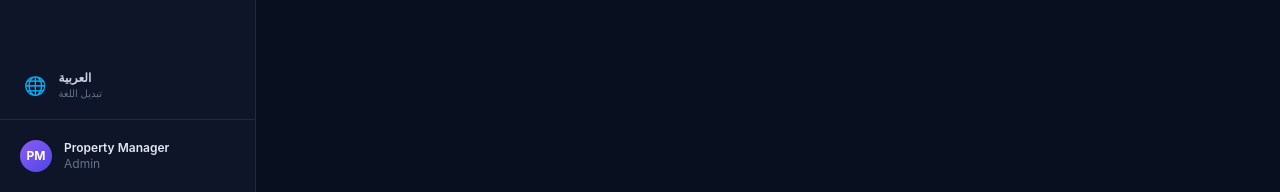
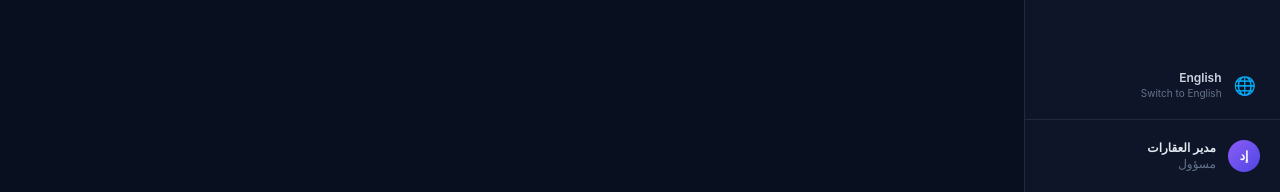
Before and after one commit to sakuraajaj123-tech/Financial-Dashboard, a React (Vite) app: page / in a window 1280 px wide. Shown: the part 608-800 px from the top of the page. Built offline with nearby package versions, Linux system fonts and the light colour scheme; no server answers; the database is empty.

Commit message:
proper english arabic translation

```diff
--- a/index.html
+++ b/index.html
@@ -1,10 +1,11 @@
 <!doctype html>
-<html lang="en">
+<html lang="ar" dir="rtl" class="notranslate" translate="no">
   <head>
     <meta charset="UTF-8" />
+    <meta name="google" content="notranslate" />
     <link rel="icon" type="image/svg+xml" href="/favicon.svg" />
     <meta name="viewport" content="width=device-width, initial-scale=1.0" />
-    <title>financial-dashboard</title>
+    <title>PropertyPMS - نظام إدارة العقارات</title>
   </head>
   <body>
     <div id="root"></div>
--- a/src/App.jsx
+++ b/src/App.jsx
@@ -54,7 +54,7 @@ export default function App() {
 
   // ─── RTL / Language sync ──────────────────────────────────────────────────
   useEffect(() => {
-    const savedLang = localStorage.getItem('pms_language') || 'en';
+    const savedLang = localStorage.getItem('pms_language') || 'ar';
     document.documentElement.dir = savedLang === 'ar' ? 'rtl' : 'ltr';
     document.documentElement.lang = savedLang;
 
--- a/src/components/layout/Header.jsx
+++ b/src/components/layout/Header.jsx
@@ -25,7 +25,7 @@ export function Header({
   const label = addLabel || t('header.addBooking');
 
   return (
-    <header className="sticky top-0 z-30 bg-slate-950/80 backdrop-blur-xl border-b border-slate-700/50 px-4 lg:px-6 py-3.5">
+    <header translate="no" className="notranslate sticky top-0 z-30 bg-slate-950/80 backdrop-blur-xl border-b border-slate-700/50 px-4 lg:px-6 py-3.5">
       <div className="flex items-center justify-between gap-3 sm:gap-4">
         {/* Left/Start: Hamburger (mobile only) + Title area */}
         <div className="flex items-center gap-3 min-w-0">
@@ -33,7 +33,7 @@ export function Header({
             type="button"
             onClick={onToggleSidebar}
             className="p-2 -ms-1 rounded-xl text-slate-400 hover:text-white hover:bg-slate-800/80 md:hidden flex-shrink-0 transition-colors focus:outline-none"
-            aria-label="Open Navigation Menu"
+            aria-label={t('common.openNav')}
           >
             <Menu className="w-5 h-5" />
           </button>
--- a/src/components/layout/Sidebar.jsx
+++ b/src/components/layout/Sidebar.jsx
@@ -44,7 +44,8 @@ export function Sidebar({ activeView, onNavigate, isOpen, onClose }) {
 
       {/* Sidebar Drawer */}
       <aside
-        className={`fixed left-0 top-0 h-full w-72 md:w-64 bg-slate-900/95 backdrop-blur-xl border-r border-slate-700/50 flex flex-col z-50 transition-transform duration-300 ease-in-out rtl:left-auto rtl:right-0 rtl:border-r-0 rtl:border-l md:!transform-none md:!translate-x-0 md:rtl:!translate-x-0 ${
+        translate="no"
+        className={`notranslate fixed left-0 top-0 h-full w-72 md:w-64 bg-slate-900/95 backdrop-blur-xl border-r border-slate-700/50 flex flex-col z-50 transition-transform duration-300 ease-in-out rtl:left-auto rtl:right-0 rtl:border-r-0 rtl:border-l md:!transform-none md:!translate-x-0 md:rtl:!translate-x-0 ${
           isOpen ? 'translate-x-0' : '-translate-x-full rtl:translate-x-full'
         }`}
       >
@@ -65,7 +66,7 @@ export function Sidebar({ activeView, onNavigate, isOpen, onClose }) {
             type="button"
             onClick={onClose}
             className="md:hidden p-1.5 rounded-lg text-slate-400 hover:text-white hover:bg-slate-800 transition-colors focus:outline-none"
-            aria-label="Close Navigation"
+            aria-label={t('common.closeNav')}
           >
             <X className="w-5 h-5" />
           </button>
@@ -93,13 +94,13 @@ export function Sidebar({ activeView, onNavigate, isOpen, onClose }) {
         <div className="px-3 pb-2">
           <button
             onClick={toggleLanguage}
-            title={isArabic ? 'Switch to English' : 'التبديل إلى العربية'}
+            title={isArabic ? t('common.switchToEnglish') : t('common.switchToArabic')}
             className="w-full flex items-center gap-3 px-3 py-2.5 rounded-xl text-slate-400 hover:text-slate-200 hover:bg-slate-800/60 transition-all duration-200 group"
           >
             <span className="text-lg leading-none flex-shrink-0">🌐</span>
             <span className="flex flex-col items-start">
-              <span className="text-xs font-semibold text-slate-300">{isArabic ? 'English' : 'العربية'}</span>
-              <span className="text-[10px] text-slate-500">{isArabic ? 'Switch to English' : 'تبديل اللغة'}</span>
+              <span className="text-xs font-semibold text-slate-300">{isArabic ? t('common.english') : t('common.arabic')}</span>
+              <span className="text-[10px] text-slate-500">{isArabic ? t('common.switchToEnglish') : t('common.switchToArabic')}</span>
             </span>
           </button>
         </div>
@@ -108,7 +109,9 @@ export function Sidebar({ activeView, onNavigate, isOpen, onClose }) {
         <div className="p-3 border-t border-slate-700/50">
           <div className="flex items-center gap-3 px-2 py-2">
             <div className="w-8 h-8 rounded-full bg-gradient-to-br from-violet-500 to-indigo-600 flex items-center justify-center flex-shrink-0">
-              <span className="text-xs font-bold text-white">PM</span>
+              <span className="text-xs font-bold text-white notranslate" translate="no">
+                {isArabic ? 'إد' : 'PM'}
+              </span>
             </div>
             <div className="overflow-hidden">
               <p className="text-xs font-semibold text-slate-200 truncate">{t('common.userRole')}</p>
--- a/src/i18n.js
+++ b/src/i18n.js
@@ -21,6 +21,12 @@ const resources = {
         success: 'Success',
         today: 'Today',
         all: 'All',
+        switchToEnglish: 'Switch to English',
+        switchToArabic: 'التبديل إلى العربية',
+        arabic: 'العربية',
+        english: 'English',
+        closeNav: 'Close navigation',
+        openNav: 'Open navigation',
       },
       // Sidebar
       nav: {
@@ -634,6 +640,12 @@ const resources = {
         success: 'نجاح',
         today: 'اليوم',
         all: 'الكل',
+        switchToEnglish: 'Switch to English',
+        switchToArabic: 'التبديل إلى العربية',
+        arabic: 'العربية',
+        english: 'English',
+        closeNav: 'إغلاق القائمة',
+        openNav: 'فتح القائمة',
       },
       // Sidebar
       nav: {
@@ -1236,8 +1248,8 @@ i18n
   .use(initReactI18next)
   .init({
     resources,
-    lng: localStorage.getItem('pms_language') || 'en',
-    fallbackLng: 'en',
+    lng: localStorage.getItem('pms_language') || 'ar',
+    fallbackLng: 'ar',
     interpolation: {
       escapeValue: false, // React already escapes by default
     },
```
